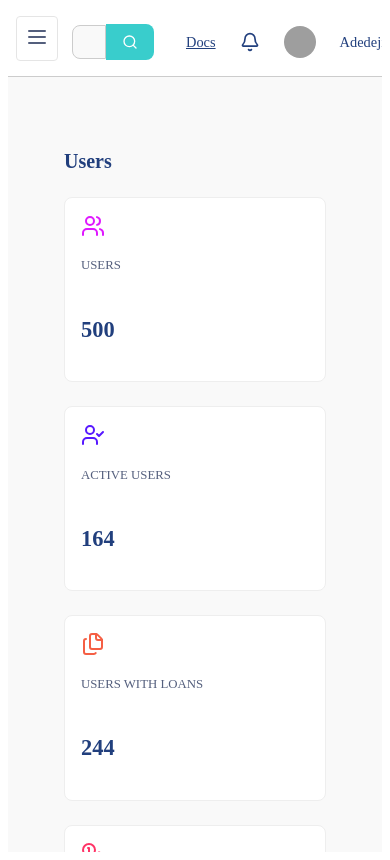
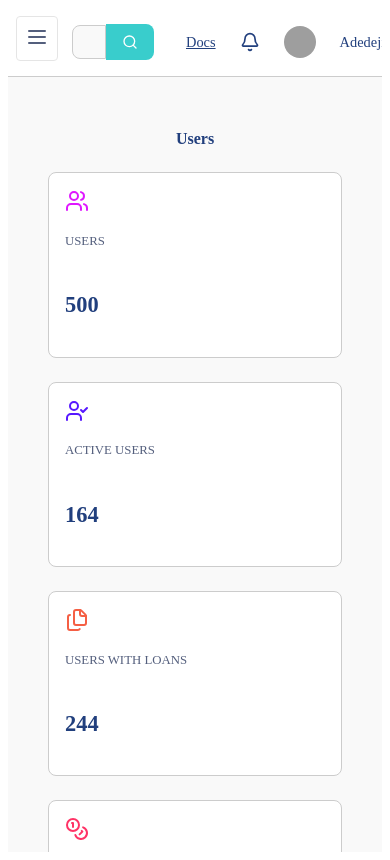
Before and after one commit to omair1996/lendsqr-fe-test, a React (Vite) app: page /dashboard in a window 390 px wide. Built offline with nearby package versions, Linux system fonts and the light colour scheme; grey boxes are pictures that could not be loaded.

Commit message:
style: update styles in SummaryCards and UserDashboard for consistency and responsiveness

```diff
--- a/src/components/SummaryCards/SummaryCards.module.scss
+++ b/src/components/SummaryCards/SummaryCards.module.scss
@@ -1,3 +1,4 @@
+@use '../../styles/variables.scss' as *;
 .cards {
   display: flex;
   flex-wrap: wrap;
@@ -10,18 +11,13 @@
   min-width: 180px;
   background: #fff;
   padding: 1rem;
-  border-radius: 8px;
-  border: 1px solid #eee;
+  border-radius: $spacing-sm;
+  border: 1px solid $border-color;
   display: flex;
   flex-direction: column;
   gap: 0.5rem;
   align-items: flex-start;
-  color: #545f7d;
-
-  svg {
-    font-size: 1.2rem;
-    color: #213f7d;
-  }
+  color: $text;
 
   p {
     font-size: 0.8rem;
@@ -32,6 +28,6 @@
   h3 {
     font-size: 1.4rem;
     font-weight: 600;
-    color: #213f7d;
+    color: $secondary-color;
   }
 }
--- a/src/components/userDashboard/UserDashboard.module.scss
+++ b/src/components/userDashboard/UserDashboard.module.scss
@@ -1,19 +1,31 @@
+@use '../../styles/variables.scss' as *;
+
 .container {
   padding: 2rem;
+
+  @media (max-width: 768px) {
+    padding: 1rem;
+  }
 }
 
 .title {
-  font-size: 1.25rem;
+  font-size: $font-lg;
   font-weight: 600;
   margin-bottom: 1.5rem;
-  color: #213f7d;
+  color: $secondary-color;
+
+  @media (max-width: $breakpoint-md) {
+    font-size: $font-md;
+    text-align: center;
+  }
 }
 
 .tableContainer {
   overflow-x: auto;
-  background: #fff;
-  border-radius: 8px;
+  background: $white;
+  border-radius: $spacing-sm;
   box-shadow: 0 0 6px rgba(0, 0, 0, 0.05);
+  max-width: 100%;
 }
 
 .table {
@@ -25,12 +37,17 @@
   td {
     padding: 1rem;
     text-align: left;
-    font-size: 0.875rem;
-    color: #545f7d;
+    font-size: $font-sm;
+    color: $text;
+
+    @media (max-width: $breakpoint-md) {
+      padding: 0.75rem;
+      font-size: 0.875rem;
+    }
   }
 
   th {
-    background: #f9f9f9;
+    background: $background;
     font-weight: 500;
 
     svg {
@@ -40,13 +57,13 @@
   }
 
   tr:not(:last-child) {
-    border-bottom: 1px solid #eee;
+    border-bottom: 1px solid $border-color;
   }
 }
 
 .status {
   padding: 0.4rem 0.8rem;
-  border-radius: 12px;
+  border-radius: $spacing-sm + $spacing-xs;
   font-size: 0.75rem;
   font-weight: 500;
   text-transform: capitalize;
@@ -54,12 +71,12 @@
 
 .active {
   background: #f3fcf6;
-  color: #39cd62;
+  color: $primary-color;
 }
 
 .inactive {
-  background: #f5f6fa;
-  color: #545f7d;
+  background: $background;
+  color: $text;
 }
 
 .pending {
@@ -69,12 +86,12 @@
 
 .blacklisted {
   background: #fde6e6;
-  color: #e4033b;
+  color: $danger-color;
 }
 
 .menuBtn {
   background: none;
   border: none;
   cursor: pointer;
-  color: #545f7d;
+  color: $text;
 }
```
